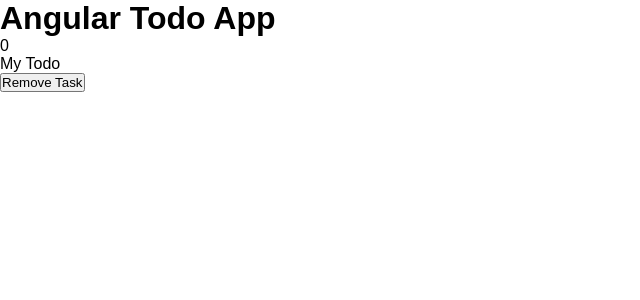
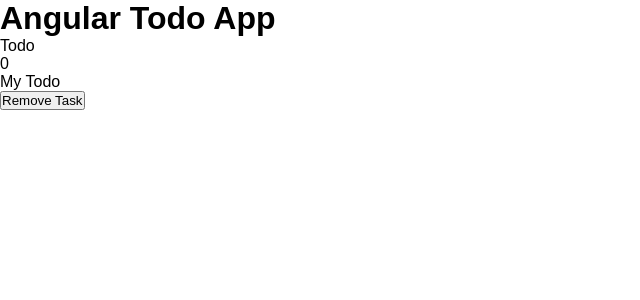
Before and after one commit to crystalchavez99/Simple-To-Do-App, an Angular app: page / in a window 1280 px wide. Shown: the top 300 px of the page, without its empty margins (0-640 px from the left). Built offline with nearby package versions, Linux system fonts and the light colour scheme.

Commit message:
create models

```diff
--- a/src/app/components/todo/todo.component.html
+++ b/src/app/components/todo/todo.component.html
@@ -1,4 +1,5 @@
 <div class="todos">
+    {{title}}
     <div class="todo">
         <div class="id">0</div>
         <div class="content">My Todo</div>
--- a/src/app/components/todo/todo.component.ts
+++ b/src/app/components/todo/todo.component.ts
@@ -1,10 +1,14 @@
-import { Component } from '@angular/core';
+import { Component, OnInit } from '@angular/core';
 
 @Component({
   selector: 'app-todo',
   templateUrl: './todo.component.html',
   styleUrl: './todo.component.css'
 })
-export class TodoComponent {
+export class TodoComponent implements OnInit{
+  title="Todo";
+  todos = [];
+  ngOnInit(): void {
+  }
 
 }
--- /dev/null
+++ b/src/app/models/todo.ts
@@ -0,0 +1,2 @@
+export class Todo {
+}
```
